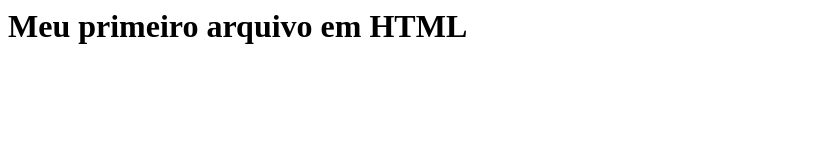
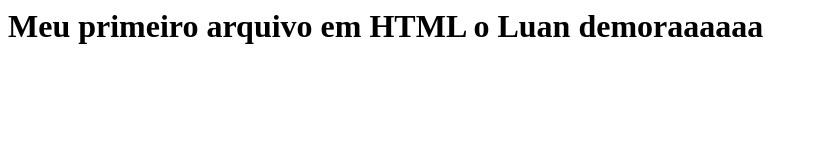
Before and after one commit to Andreocara/primeiro-repositorio, a plain HTML site: page index.html in a window 1280 px wide. Shown: the whole page, without its empty margins (0-818 px from the left). Drawn offline with Linux system fonts and the light colour scheme.

Commit message:
Create index.html

```diff
--- a/index.html
+++ b/index.html
@@ -1,3 +1,3 @@
 <html>
-  <h1>Meu primeiro arquivo em HTML</h1>
+  <h1>Meu primeiro arquivo em HTML o Luan demoraaaaaa</h1>
 </html>
```
